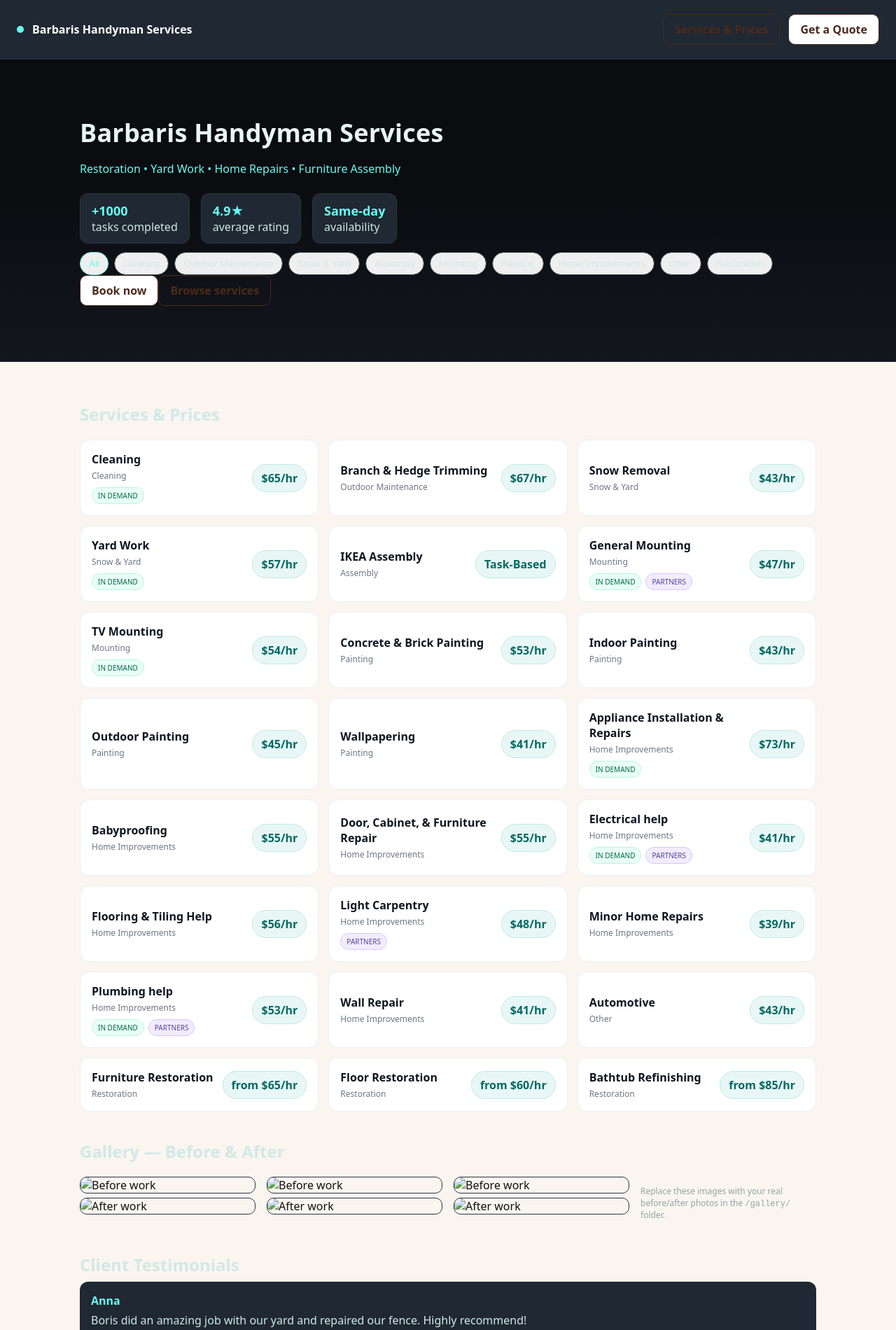
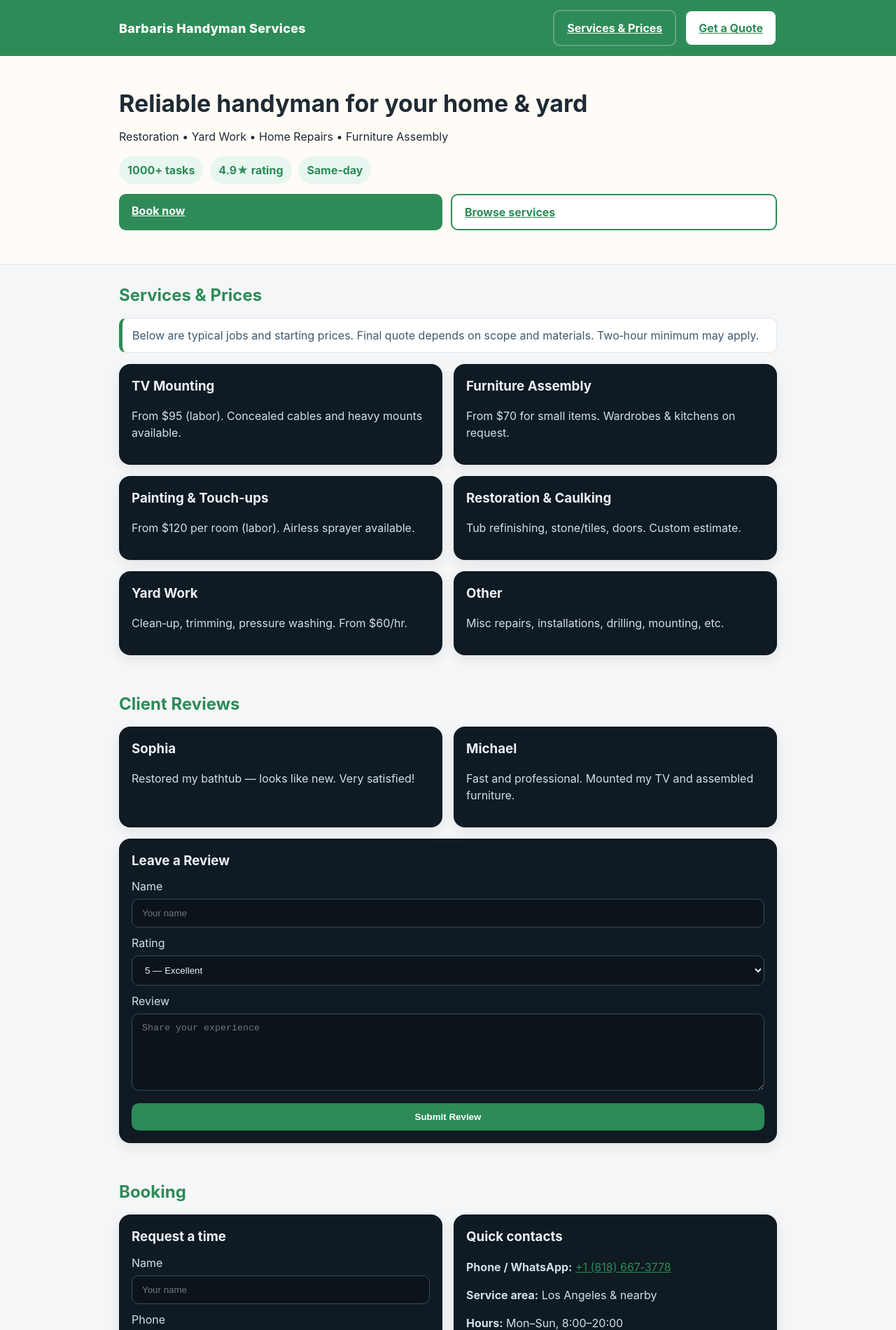
Before and after one commit to borvlsp-cell/barbariska-site-booking, a plain HTML site: page index.html in a window 1280 px wide. Shown: the top 1900 px of the page at 70% size. Drawn offline with Linux system fonts and the light colour scheme.

Commit message:
Update index & styles (English + emerald theme + WhatsApp)

```diff
--- a/index.html
+++ b/index.html
@@ -1,146 +1,180 @@
+
 <!doctype html>
 <html lang="en">
 <head>
   <meta charset="utf-8">
-  <meta name="viewport" content="width=device-width, initial-scale=1">
-  <title>Barbaris Handyman Services</title>
-  <meta name="description" content="Barbaris Handyman Services — Restoration, Yard Work, Home Repairs, Furniture Assembly.">
+  <meta name="viewport" content="width=device-width,initial-scale=1">
+  <title>Barbaris Handyman Services — Booking & Prices</title>
   <link rel="stylesheet" href="styles.css">
+  <meta name="description" content="Handyman services in Los Angeles & nearby: furniture assembly, TV mounting, painting, yard work, restoration. Same‑day availability.">
 </head>
 <body>
   <header class="header">
-    <div class="brand"><span class="badge-dot"></span> Barbaris Handyman Services</div>
-    <div class="cta">
-      <a class="btn ghost" href="#services">Services & Prices</a>
-      <a class="btn" href="#contact">Get a Quote</a>
-    </div>
+    <nav class="nav container">
+      <div class="brand">Barbaris Handyman Services</div>
+      <div class="actions">
+        <a class="btn link" href="#prices">Services & Prices</a>
+        <a class="btn secondary" href="#booking">Get a Quote</a>
+      </div>
+    </nav>
   </header>
 
   <section class="hero">
     <div class="container">
-      <h1>Barbaris Handyman Services</h1>
-      <p class="slogan">Restoration • Yard Work • Home Repairs • Furniture Assembly</p>
-      <div class="kpis">
-        <div class="kpi"><strong>+1000</strong> tasks completed</div>
-        <div class="kpi"><strong>4.9★</strong> average rating</div>
-        <div class="kpi"><strong>Same-day</strong> availability</div>
+      <h1>Reliable handyman for your home & yard</h1>
+      <p>Restoration • Yard Work • Home Repairs • Furniture Assembly</p>
+      <div class="badges">
+        <div class="badge">1000+ tasks</div>
+        <div class="badge">4.9★ rating</div>
+        <div class="badge">Same‑day</div>
       </div>
-      <div class="filters" id="filters"></div>
-      <div class="row"><a class="btn" href="#contact">Book now</a><a class="btn ghost" href="#services">Browse services</a></div>
+      <div class="row">
+        <a class="btn" href="#booking">Book now</a>
+        <a class="btn secondary" href="#prices">Browse services</a>
+      </div>
     </div>
   </section>
 
-  <main class="container">
-    <h2 class="section-title" id="services">Services & Prices</h2>
-    <div class="grid" id="grid"></div>
+  <section id="prices" class="section container">
+    <h2>Services & Prices</h2>
+    <div class="notice">
+      Below are typical jobs and starting prices. Final quote depends on scope and materials. Two‑hour minimum may apply.
+    </div>
+    <div class="grid" style="margin-top:16px">
+      <div class="card">
+        <h3>TV Mounting</h3>
+        <p>From $95 (labor). Concealed cables and heavy mounts available.</p>
+      </div>
+      <div class="card">
+        <h3>Furniture Assembly</h3>
+        <p>From $70 for small items. Wardrobes & kitchens on request.</p>
+      </div>
+      <div class="card">
+        <h3>Painting & Touch‑ups</h3>
+        <p>From $120 per room (labor). Airless sprayer available.</p>
+      </div>
+      <div class="card">
+        <h3>Restoration & Caulking</h3>
+        <p>Tub refinishing, stone/tiles, doors. Custom estimate.</p>
+      </div>
+      <div class="card">
+        <h3>Yard Work</h3>
+        <p>Clean‑up, trimming, pressure washing. From $60/hr.</p>
+      </div>
+      <div class="card">
+        <h3>Other</h3>
+        <p>Misc repairs, installations, drilling, mounting, etc.</p>
+      </div>
+    </div>
+  </section>
 
-    <h2 class="section-title" id="gallery">Gallery — Before & After</h2>
-    <div class="gallery">
-      <div class="gallery-item"><img src="gallery/before1.jpg" alt="Before work"><img src="gallery/after1.jpg" alt="After work"></div>
-      <div class="gallery-item"><img src="gallery/before2.jpg" alt="Before work"><img src="gallery/after2.jpg" alt="After work"></div>
-      <div class="gallery-item"><img src="gallery/before3.jpg" alt="Before work"><img src="gallery/after3.jpg" alt="After work"></div>
-      <p class="small">Replace these images with your real before/after photos in the <code>/gallery/</code> folder.</p>
+  <section id="reviews" class="section container">
+    <h2>Client Reviews</h2>
+    <div class="grid">
+      <div class="card">
+        <h3>Sophia</h3>
+        <p>Restored my bathtub — looks like new. Very satisfied!</p>
+      </div>
+      <div class="card">
+        <h3>Michael</h3>
+        <p>Fast and professional. Mounted my TV and assembled furniture.</p>
+      </div>
     </div>
 
-    <h2 class="section-title" id="testimonials">Client Testimonials</h2>
-    <div id="reviews"></div>
-    <!-- Button to invite visitors to leave their own review -->
-    <div style="margin-top:12px;">
-      <a class="btn" href="#leave-review">Оставить отзыв</a>
+    <div class="card" style="margin-top:16px">
+      <h3>Leave a Review</h3>
+      <form id="review-form" name="reviews" method="POST" data-netlify="true">
+        <input type="hidden" name="form-name" value="reviews">
+        <label for="r-name">Name</label>
+        <input class="input" id="r-name" name="name" placeholder="Your name">
+        <label for="r-rating">Rating</label>
+        <select id="r-rating" name="rating" class="input">
+          <option value="5">5 — Excellent</option>
+          <option value="4">4 — Good</option>
+          <option value="3">3 — Okay</option>
+          <option value="2">2 — Poor</option>
+          <option value="1">1 — Bad</option>
+        </select>
+        <label for="r-text">Review</label>
+        <textarea id="r-text" name="review" placeholder="Share your experience"></textarea>
+        <div class="row" style="margin-top:12px">
+          <input type="submit" class="btn" value="Submit Review">
+        </div>
+      </form>
     </div>
+  </section>
 
-    <!-- Booking section: allow visitors to reserve a date & time -->
-    <h2 class="section-title" id="booking">Бронирование</h2>
-    <p>Заполните форму, чтобы выбрать удобную дату и время. Мы свяжемся с вами для подтверждения.</p>
-    <form class="form" name="booking" method="POST" data-netlify="true" data-netlify-honeypot="bot-field">
-      <input type="hidden" name="form-name" value="booking">
-      <!-- Honeypot field for bots -->
-      <p style="display:none">
-        <label>Don’t fill this out if you're human: <input name="bot-field"></label>
-      </p>
-      <div class="row">
-        <div>
-          <label>Имя</label>
-          <input type="text" name="name" placeholder="Ваше имя" required>
-        </div>
-        <div>
-          <label>Телефон</label>
-          <input type="tel" name="phone" placeholder="+1 (___) ___-____" required>
-        </div>
+  <section id="booking" class="section container">
+    <h2>Booking</h2>
+    <div class="grid">
+      <div class="card">
+        <h3>Request a time</h3>
+        <form id="booking-form" name="booking" method="POST" data-netlify="true">
+          <input type="hidden" name="form-name" value="booking">
+          <label for="b-name">Name</label>
+          <input id="b-name" class="input" name="name" placeholder="Your name" required>
+
+          <label for="b-phone">Phone</label>
+          <input id="b-phone" class="input" name="phone" placeholder="+1 (___) ___‑____" required>
+
+          <label for="b-email">Email</label>
+          <input id="b-email" class="input" name="email" placeholder="you@example.com">
+
+          <div class="row">
+            <div>
+              <label for="b-date">Date</label>
+              <input id="b-date" class="input" type="date" name="date">
+            </div>
+            <div>
+              <label for="b-time">Time</label>
+              <input id="b-time" class="input" type="time" name="time">
+            </div>
+          </div>
+
+          <label for="b-details">Details / Service</label>
+          <textarea id="b-details" class="input" name="details" placeholder="e.g., Kitchen cabinet assembly"></textarea>
+
+          <div class="row" style="margin-top:12px">
+            <input type="submit" class="btn" value="Send">
+            <a id="wa-btn" class="btn secondary" href="#" target="_blank" rel="noopener">Chat on WhatsApp</a>
+          </div>
+          <p style="margin-top:8px;color:#9fb7c7">After submission, we’ll confirm by phone or email. You’ll also be able to chat on WhatsApp.</p>
+        </form>
       </div>
-      <div class="row">
-        <div>
-          <label>Email</label>
-          <input type="email" name="email" placeholder="Ваш email" required>
-        </div>
-        <div>
-          <label>Дата</label>
-          <input type="date" name="date" required>
-        </div>
+      <div class="card">
+        <h3>Quick contacts</h3>
+        <p><strong>Phone / WhatsApp:</strong> <a href="https://wa.me/18186673778" target="_blank">+1 (818) 667‑3778</a></p>
+        <p><strong>Service area:</strong> Los Angeles & nearby</p>
+        <p><strong>Hours:</strong> Mon–Sun, 8:00–20:00</p>
       </div>
-      <div class="row">
-        <div>
-          <label>Время</label>
-          <input type="time" name="time" required>
-        </div>
-      </div>
-      <label>Комментарий / Тип услуги</label>
-      <textarea name="details" rows="4" placeholder="Например: сборка кухонного гарнитура"></textarea>
-      <div class="actions" style="margin-top:12px;">
-        <button class="btn" type="submit">Забронировать</button>
-      </div>
-    </form>
-    <p class="small">После отправки ваш запрос будет обработан, и мы подтвердим бронь по телефону или email.</p>
+    </div>
+  </section>
 
-    <h2 class="section-title" id="contact">Contact</h2>
-    <form class="form" action="mailto:borvlsp@gmail.com" method="post" enctype="text/plain">
-      <div class="row">
-        <div><label>Name</label><input name="name" required></div>
-        <div><label>Phone</label><input name="phone" placeholder="+1 (___) ___-____"></div>
-      </div>
-      <label>Service</label>
-      <input name="service" placeholder="e.g., TV Mounting, Furniture Restoration" required>
-      <label>Details</label>
-      <textarea name="details" rows="4" placeholder="Tell me about your project"></textarea>
-      <div class="actions">
-        <button class="btn" type="submit">Send</button>
-        <a class="btn ghost" href="https://wa.me/15551234567" target="_blank">Chat on WhatsApp</a>
-      </div>
-    </form>
-
-    <!-- Review submission form -->
-    <h2 class="section-title" id="leave-review">Оставить отзыв</h2>
-    <form class="form" action="mailto:borvlsp@gmail.com" method="post" enctype="text/plain">
-      <div class="row">
-        <div>
-          <label>Имя</label>
-          <input name="name" placeholder="Ваше имя" required>
-        </div>
-        <div>
-          <label>Оценка</label>
-          <!-- rating as dropdown from 1 to 5 -->
-          <select name="rating" required style="width:100%;padding:10px 12px;border-radius:10px;border:1px solid #2b3645;background:#0b0c10;color:#e6f7f6">
-            <option value="" disabled selected>Выберите</option>
-            <option value="5">5 ★</option>
-            <option value="4">4 ★</option>
-            <option value="3">3 ★</option>
-            <option value="2">2 ★</option>
-            <option value="1">1 ★</option>
-          </select>
-        </div>
-      </div>
-      <label>Отзыв</label>
-      <textarea name="review" rows="4" placeholder="Поделитесь своим опытом" required></textarea>
-      <div class="actions">
-        <button class="btn" type="submit">Отправить отзыв</button>
-      </div>
-    </form>
-  </main>
-
-  <footer>
-    <div class="container">© 2025 Barbaris Handyman Services. Built with plain HTML/CSS/JS.</div>
+  <footer class="footer">
+    © 2025 Barbaris Handyman Services. Built with HTML/CSS/JS.
   </footer>
 
-  <script src="script.js"></script>
+<script>
+// Build WhatsApp link with form data
+function buildWhatsAppMessage(){
+  const name = document.getElementById('b-name').value.trim();
+  const phone = document.getElementById('b-phone').value.trim();
+  const date = document.getElementById('b-date').value;
+  const time = document.getElementById('b-time').value;
+  const details = document.getElementById('b-details').value.trim();
+  const parts = [
+    "Hello Boris! I'd like to book a service.",
+    name ? "\nName: " + name : "",
+    phone ? "\nPhone: " + phone : "",
+    (date||time) ? "\nWhen: " + [date,time].filter(Boolean).join(" ") : "",
+    details ? "\nDetails: " + details : ""
+  ].join("");
+  const text = encodeURIComponent(parts);
+  return "https://wa.me/18186673778?text=" + text;
+}
+document.getElementById('wa-btn').addEventListener('click', function(e){
+  this.href = buildWhatsAppMessage();
+});
+</script>
 </body>
 </html>
--- a/styles.css
+++ b/styles.css
@@ -1,94 +1,82 @@
 
-/* Base styles from previous version */
-*{box-sizing:border-box;}
-html,body{margin:0;padding:0;font-family:system-ui,-apple-system,Segoe UI,Roboto,Ubuntu,'Helvetica Neue',Arial,'Noto Sans',sans-serif;background:#0b0c10;color:#111;}
-a{color:inherit;text-decoration:none}
-.container{max-width:1100px;margin:0 auto;padding:24px}
-.header{display:flex;justify-content:space-between;align-items:center;padding:20px 24px;background:#1f2833;position:sticky;top:0;z-index:10;border-bottom:1px solid rgba(255,255,255,0.06)}
-.brand{display:flex;gap:12px;align-items:center;font-weight:700;color:#fff}
-.badge-dot{width:10px;height:10px;border-radius:50%;background:#66fcf1;display:inline-block}
-.cta{display:flex;gap:12px;align-items:center}
-.btn{padding:10px 16px;border-radius:10px;
-  /* Use neutral white buttons with dark chocolate text */
-  background:#ffffff;
-  color:#4d2a1a;
-  border:1px solid #4d2a1a;
-  font-weight:600;
-  cursor:pointer;
-  text-align:center;
-  display:inline-block;
-  transition:background 0.2s,color 0.2s,border-color 0.2s;
+:root{
+  --bg:#f5f6f8;          /* light gray page */
+  --card:#0f1a22;        /* deep navy for cards */
+  --text:#1f2a33;        /* dark slate text */
+  --sub:#3e596d;         /* secondary text */
+  --emerald:#2e8b57;     /* emerald brand */
+  --emerald-strong:#1e6f39;
+  --chip:#e8f6f0;        /* pale emerald chip */
+  --white:#ffffff;
+  --accent:#fffcf7;      /* warm paper */
+  --border:#e1e6ea;
 }
-/* Ghost variant retains transparent background but uses the same dark chocolate colour for text and border */
-.btn.ghost{
-  background:transparent;
-  color:#4d2a1a;
-  border:1px solid #4d2a1a;
+
+*{box-sizing:border-box}
+html,body{margin:0;padding:0}
+body{
+  background:var(--bg);
+  color:var(--text);
+  font:16px/1.5 -apple-system,BlinkMacSystemFont,"Segoe UI",Roboto,Arial,Helvetica,sans-serif;
 }
-/* Hover styles to improve accessibility */
-.btn:hover{
-  background:#f0e6e0;
-  color:#4d2a1a;
-  border-color:#4d2a1a;
+
+.container{max-width:980px;margin:0 auto;padding:20px}
+
+.header{
+  background:var(--emerald);
+  color:var(--white);
+  position:sticky;top:0;z-index:10;
 }
-.btn.ghost:hover{
-  background:#f0e6e0;
-  color:#4d2a1a;
+.nav{
+  display:flex;align-items:center;justify-content:space-between;
+  gap:16px;padding:14px 20px;
 }
-.hero{padding:56px 24px;background:linear-gradient(180deg,#0b0c10 0%,#0b0c10 40%,#12161d 100%);color:#e6f7f6}
-.hero h1{margin:0 0 12px;font-size:36px;letter-spacing:.2px}
-.hero .slogan{color:#66fcf1;font-weight:500;margin-bottom:16px}
-.kpis{display:flex;gap:16px;margin-top:24px;flex-wrap:wrap}
-.kpi{background:#1f2833;border:1px solid rgba(255,255,255,.06);border-radius:12px;padding:12px 16px;color:#cfe9e7}
-.kpi strong{display:block;color:#66fcf1;font-size:18px}
-.filters{display:flex;gap:8px;flex-wrap:wrap;margin:12px 0 0}
-.chip{border:1px solid #2b3645;border-radius:999px;padding:8px 12px;color:#cfe9e7;cursor:pointer}
-.chip.active{border-color:#66fcf1;color:#66fcf1}
-.grid{display:grid;grid-template-columns:repeat(1,minmax(0,1fr));gap:14px;margin:20px 0 40px}
-@media(min-width:640px){.grid{grid-template-columns:repeat(2,minmax(0,1fr));}}
-@media(min-width:980px){.grid{grid-template-columns:repeat(3,minmax(0,1fr));}}
-.card{background:#ffffff;border:1px solid #ebeff3;border-radius:14px;padding:16px;display:flex;justify-content:space-between;align-items:center;gap:8px}
-.card h3{margin:0 0 4px;font-size:16px;color:#0b1620}
-.card .cat{color:#6b7785;font-size:12px}
-.rate{padding:8px 12px;border-radius:999px;background:#e8f7f6;color:#046a64;border:1px solid #bde9e6;font-weight:700;white-space:nowrap}
-.badges{display:flex;gap:6px;margin-top:8px;flex-wrap:wrap}
-.b{font-size:10px;padding:4px 8px;border-radius:999px;border:1px solid #dfe7ef;color:#405164;background:#f4f7fb}
-.b.in{background:#e8fff7;border-color:#b8f5df;color:#006a48}
-.b.pa{background:#f2ecff;border-color:#d5c8ff;color:#51459c}
-.section-title{margin:34px 0 8px;color:#cfe9e7}
-footer{padding:24px;background:#0b0c10;border-top:1px solid rgba(255,255,255,0.06);color:#a9bdba}
-.form{background:#10161f;border:1px solid #1f2833;border-radius:14px;padding:16px}
-.form label{display:block;color:#cfe9e7;font-size:14px;margin:8px 0 4px}
-.form input,.form textarea{width:100%;padding:10px 12px;border-radius:10px;border:1px solid #2b3645;background:#0b0c10;color:#e6f7f6}
-.form .row{display:grid;grid-template-columns:1fr;gap:12px}
-@media(min-width:700px){.form .row{grid-template-columns:1fr 1fr}}
-.form .actions{margin-top:12px;display:flex;gap:10px;flex-wrap:wrap}
-.small{font-size:12px;color:#8fa5a3}
-/* Gallery */
-.gallery{display:grid;grid-template-columns:repeat(auto-fit,minmax(240px,1fr));gap:16px;margin:20px 0}
-.gallery-item{display:flex;flex-direction:column;gap:6px}
-.gallery-item img{width:100%;border-radius:10px;border:1px solid #2b3645}
-/* Testimonials */
-.review{background:#1f2833;border-radius:12px;padding:16px;color:#cfe9e7;margin-bottom:12px}
-.review strong{display:block;color:#66fcf1;margin-bottom:6px}
+.brand{font-weight:800;font-size:18px;letter-spacing:.3px}
 
-/* Seasonal themes
-   These classes are applied to the <body> element via JavaScript depending on the current month.
-   They adjust the page background for different times of the year. Feel free to tweak the colours.
-*/
-.theme-spring body,
-body.theme-spring {
-  background:#f0faf5;
+.nav .actions{display:flex;gap:12px}
+.btn, button, input[type="submit"]{
+  background:var(--emerald);
+  color:var(--white);
+  border:none;border-radius:10px;
+  padding:12px 18px;
+  font-weight:700; cursor:pointer
 }
-.theme-summer body,
-body.theme-summer {
-  background:#fff9e6;
+.btn.secondary{background:var(--white);color:var(--emerald);border:2px solid var(--emerald)}
+.btn.link{background:transparent;color:var(--white);border:2px solid rgba(255,255,255,.25)}
+
+.btn:hover,button:hover,input[type="submit"]:hover{background:var(--emerald-strong)}
+.btn.secondary:hover{background:#e9fff3}
+
+.hero{padding:28px 20px;background:var(--accent);border-bottom:1px solid var(--border)}
+.hero h1{font-size:34px;line-height:1.15;margin:0 0 8px}
+.badges{display:flex;gap:10px;flex-wrap:wrap;margin:14px 0}
+.badge{background:var(--chip);color:var(--emerald);padding:8px 12px;border-radius:999px;font-weight:700}
+
+.grid{display:grid;grid-template-columns:1fr;gap:16px}
+@media(min-width:720px){.grid{grid-template-columns:1fr 1fr}}
+
+.card{
+  background:var(--card);color:#e9f1f6;border-radius:16px;padding:18px;
+  box-shadow:0 6px 18px rgba(0,0,0,.08);
 }
-.theme-autumn body,
-body.theme-autumn {
-  background:#fbf5ef;
+.card h3{margin:0 0 8px}
+.card p{color:#cfe0ea}
+
+.section{padding:26px 20px}
+.section h2{color:var(--emerald);margin:0 0 14px}
+
+label{display:block;margin:10px 0 6px;color:#cfe0ea}
+.input, input, textarea, select{
+  width:100%;padding:12px 14px;border-radius:10px;border:1px solid #3a4a57;
+  background:#0c141b;color:#e6f0f5;
 }
-.theme-winter body,
-body.theme-winter {
-  background:#f0f6fc;
-}
+textarea{min-height:110px;resize:vertical}
+
+.row{display:flex;gap:12px;flex-wrap:wrap}
+.row > *{flex:1}
+
+.notice{background:#fff;border:1px solid var(--border);border-left:5px solid var(--emerald);
+  padding:12px 14px;border-radius:10px;color:var(--sub)}
+
+.footer{padding:24px 20px;background:var(--emerald);color:var(--white);text-align:center}
+a{color:var(--emerald)}
```
